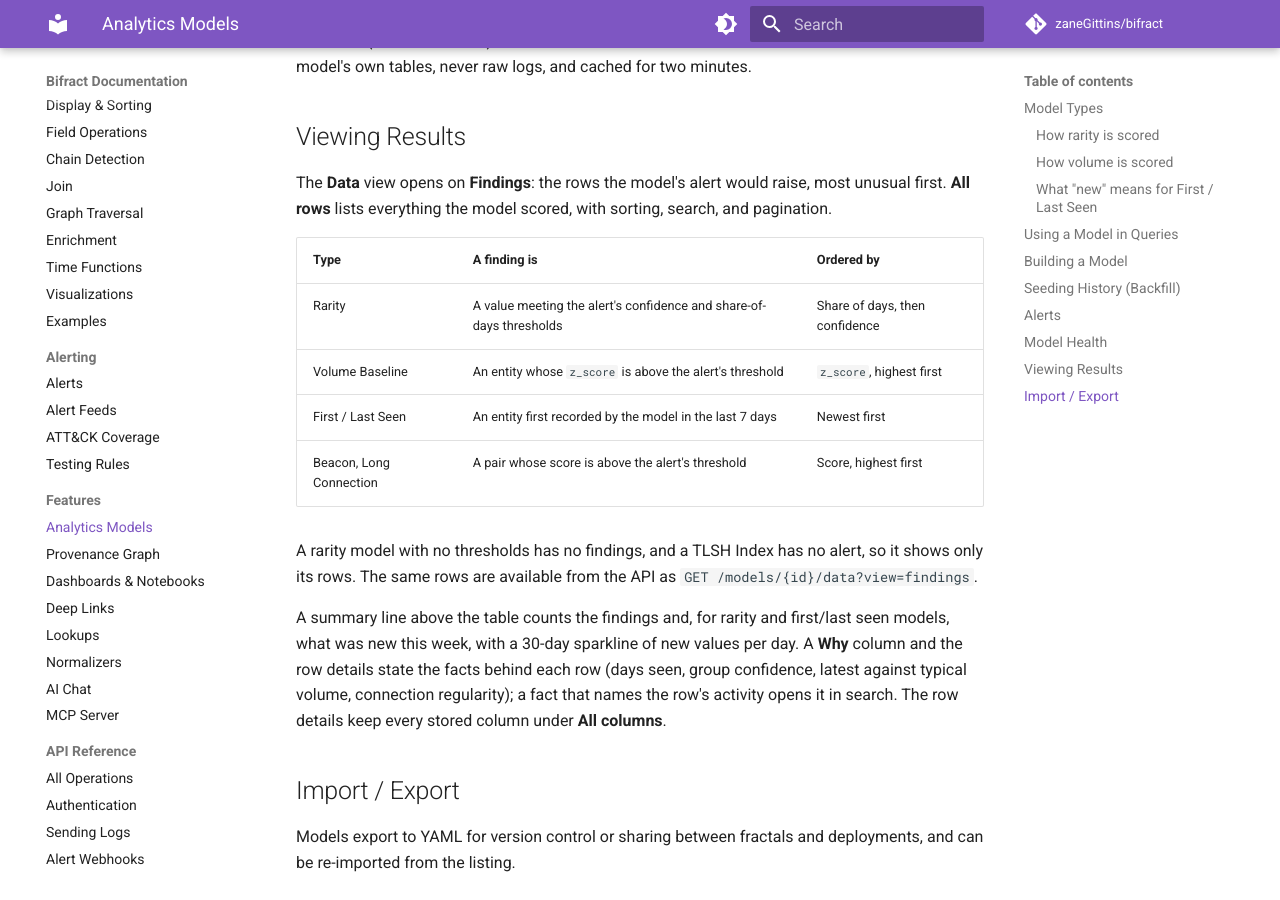
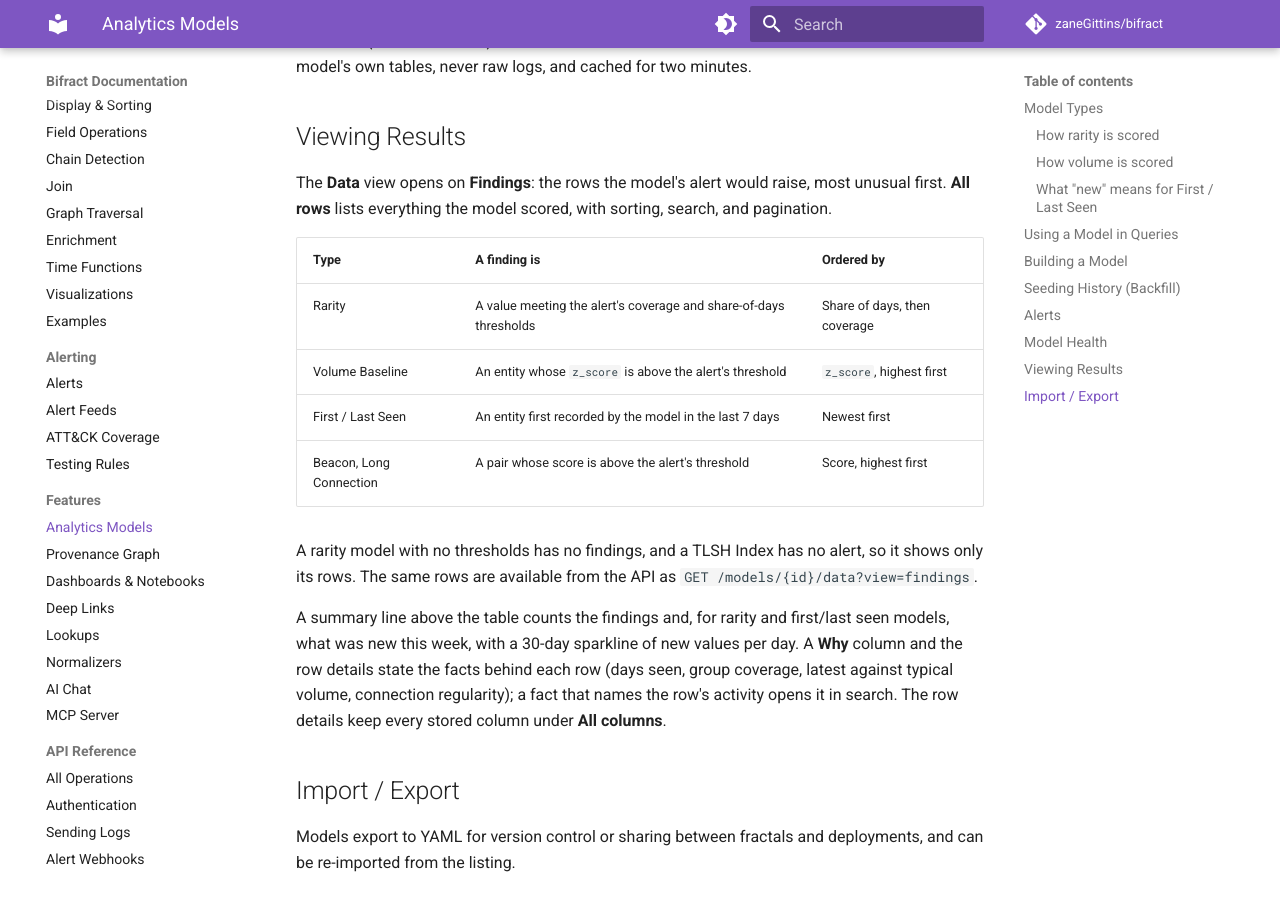
Before and after one commit to zaneGittins/bifract, an MkDocs documentation site: the page built from docs/features/models.md, in a window 1280 px wide and 900 px high, scrolled down 5095 px. Built offline with MkDocs 1.6.1 and Material for MkDocs 9.7.7, drawn with Linux system fonts in a browser that asks for light colours; comment, search, counter and statistics services are not loaded; some of the changed text lies outside the part shown.

Commit message:
Document rarity coverage

```diff
--- a/docs/features/models.md
+++ b/docs/features/models.md
@@ -22,9 +22,9 @@ Rarity counts **days**, not events: a value seen 10,000 times on one day counts
 | `model_count` | Days the value was seen |
 | `model_total` | Days the group was seen with any value |
 | `percent` | `model_count / model_total`, the share of the group's days the value appeared on |
-| `confidence` | Good-Turing coverage of the group: 1 minus (values seen on only one day / total value-days). Near 1 means the group rarely produces a new value; low means new values are routine there |
+| `coverage` | Good-Turing coverage of the group: 1 minus (values seen on only one day / total value-days). Near 1 means the group rarely produces a new value; low means new values are routine there |
 
-The alert fires on a value whose `percent` is below the share threshold while `confidence` is above its threshold. Port 22 appearing once on a host that used ports 80, 443 and 8080 every day for 30 days scores `percent` 3.3 and `confidence` 0.99; on a host that touches a new port most days, `confidence` stays low and new ports do not alert.
+The alert fires on a value whose `percent` is below the share threshold while `coverage` is above its threshold. Port 22 appearing once on a host that used ports 80, 443 and 8080 every day for 30 days scores `percent` 3.3 and `coverage` 0.99; on a host that touches a new port most days, `coverage` stays low and new ports do not alert.
 
 **Min history** is the learning period: the days a group must have been seen (`model_total`) before any of its values can alert. It defaults to 14, two weeks of normal. The share threshold adds its own floor, since a value seen on one day only falls below it once the group has more than 100 / threshold days (10% needs more than 10), so the effective learning period is the longer of the two. A value is never held back for being new: first sightings are what the model finds.
 
@@ -91,7 +91,7 @@ Each model has an alert mode:
 - **Paused** (recommended default) - the alert is created but does not fire until enabled.
 - **Active** - the alert fires when its threshold is exceeded.
 
-Thresholds depend on the model type (confidence and max share of days for Rarity, z-score for Volume Baseline, new-entities-only for First/Last Seen). Toggle the mode from the listing or the data viewer. See [Alerts](../alerting/alerts.md) for actions and feeds.
+Thresholds depend on the model type (coverage and max share of days for Rarity, z-score for Volume Baseline, new-entities-only for First/Last Seen). Toggle the mode from the listing or the data viewer. See [Alerts](../alerting/alerts.md) for actions and feeds.
 
 ## Model Health
 
@@ -115,14 +115,14 @@ The **Data** view opens on **Findings**: the rows the model's alert would raise,
 
 | Type | A finding is | Ordered by |
 |---|---|---|
-| Rarity | A value meeting the alert's confidence and share-of-days thresholds | Share of days, then confidence |
+| Rarity | A value meeting the alert's coverage and share-of-days thresholds | Share of days, then coverage |
 | Volume Baseline | An entity whose `z_score` is above the alert's threshold | `z_score`, highest first |
 | First / Last Seen | An entity first recorded by the model in the last 7 days | Newest first |
 | Beacon, Long Connection | A pair whose score is above the alert's threshold | Score, highest first |
 
 A rarity model with no thresholds has no findings, and a TLSH Index has no alert, so it shows only its rows. The same rows are available from the API as `GET /models/{id}/data?view=findings`.
 
-A summary line above the table counts the findings and, for rarity and first/last seen models, what was new this week, with a 30-day sparkline of new values per day. A **Why** column and the row details state the facts behind each row (days seen, group confidence, latest against typical volume, connection regularity); a fact that names the row's activity opens it in search. The row details keep every stored column under **All columns**.
+A summary line above the table counts the findings and, for rarity and first/last seen models, what was new this week, with a 30-day sparkline of new values per day. A **Why** column and the row details state the facts behind each row (days seen, group coverage, latest against typical volume, connection regularity); a fact that names the row's activity opens it in search. The row details keep every stored column under **All columns**.
 
 ## Import / Export
 
```
